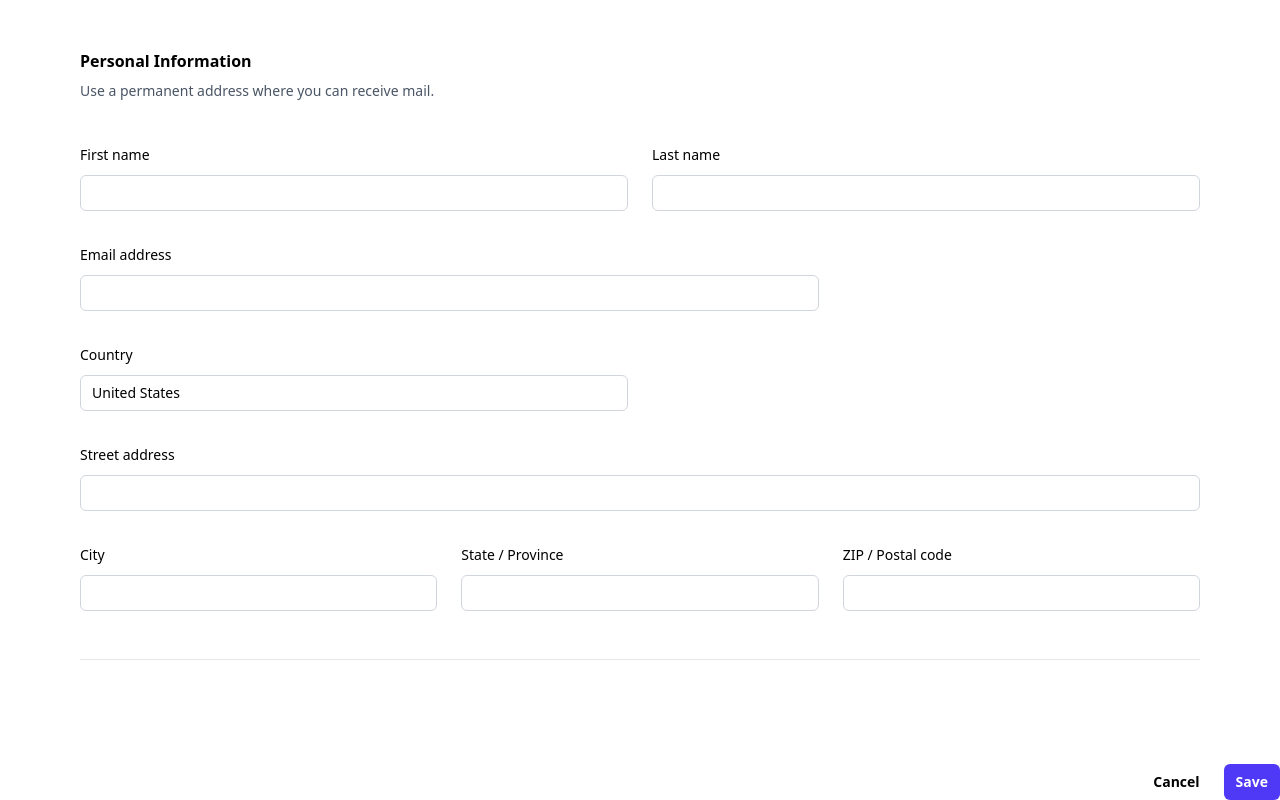
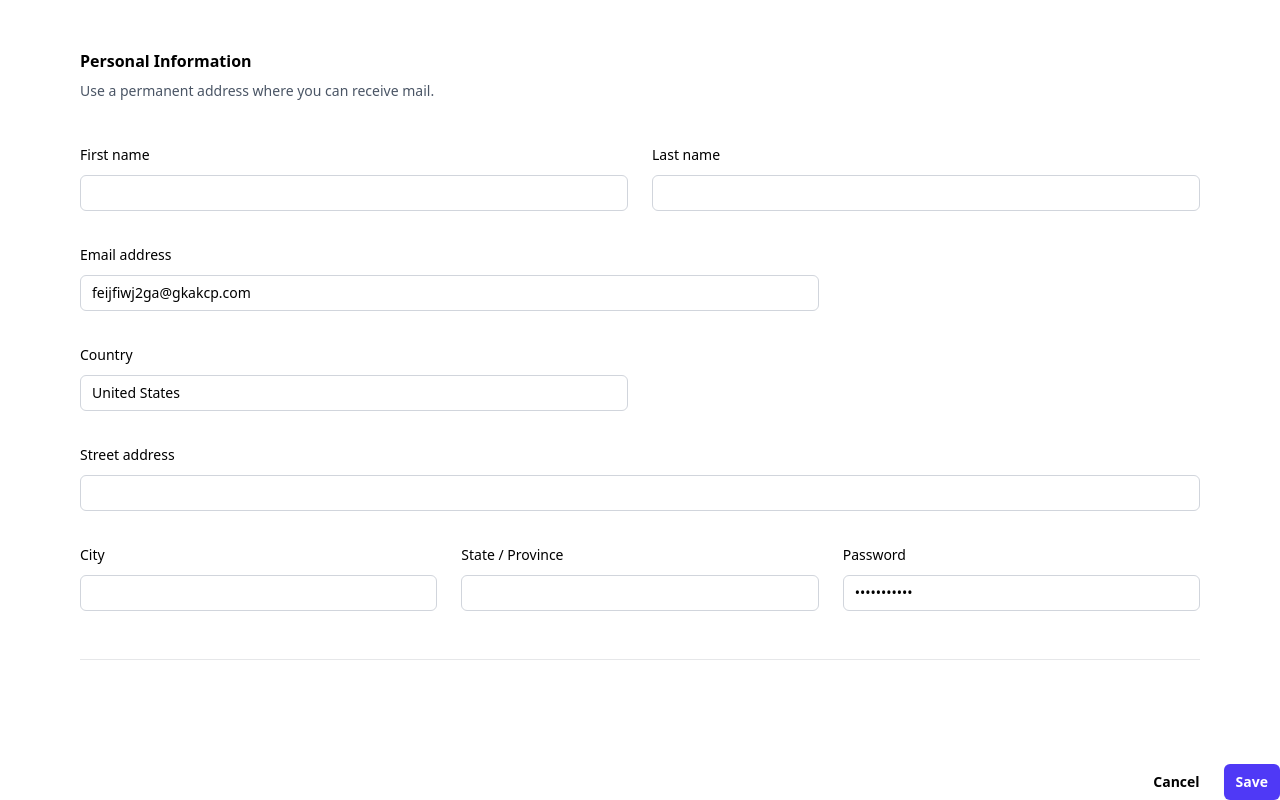
Before and after one commit to Dami-18/IRISMS, a Next.js app: page /register in a window 1280 px wide. Shown: the part 450-1250 px from the top of the page. Built offline with nearby package versions, Linux system fonts and the light colour scheme.

Commit message:
state errors

```diff
--- a/src/app/register/page.tsx
+++ b/src/app/register/page.tsx
@@ -1,12 +1,15 @@
 // Register Page
-
+"use client";
+import { useActionState, useState } from "react";
 import Form from "next/form";
+import { signup } from "auth";
 
 const Register = () => {
+  const [state, action, pending] = useActionState(signup, undefined);
   return (
     // Basically action will be a function which will be server sided call it signup.ts we have to validate the data first, using zod library(my suggestion but can do regex method from the scratch)
     // in the same file if the user has entered all the data correctly then call the backend and create a new user so tbh isme bas ab registration info,design change hogi and action me function name aayega basssssss backend se bas we'll do one api call
-    <Form action="/todonai pata meko ki kya karna he abhi but figure out kr lenge vro">
+    <Form action={action}>
       <div className="space-y-12 p-20">
         <div className="border-b border-gray-900/10 pb-12">
           <h2 className="text-base/7 font-semibold">Profile</h2>
@@ -24,12 +27,16 @@ const Register = () => {
                     id="username"
                     name="username"
                     type="text"
-                    placeholder="janesmith"
+                    defaultValue="ewfuwehuf"
                     className="block min-w-0 grow py-1.5 pr-3 pl-1 text-base placeholder:text-gray-400 focus:outline-none sm:text-sm/6"
                   />
                 </div>
               </div>
             </div>
+            {/*change the error style create a modal or something for it*/}
+            {state?.errors?.username && (
+              <p className="text-red-800">{state.errors.username}</p>
+            )}
 
             <div className="col-span-full">
               <label htmlFor="about" className="block text-sm/6 font-medium">
@@ -102,12 +109,17 @@ const Register = () => {
                 <input
                   id="email"
                   name="email"
-                  type="email"
                   autoComplete="email"
+                  defaultValue="feijfiwj2ga@gkakcp.com"
                   className="block w-full rounded-md bg-white px-3 py-1.5 text-base outline-1 -outline-offset-1 outline-gray-300 placeholder:text-gray-400 focus:outline-2 focus:-outline-offset-2 focus:outline-indigo-600 sm:text-sm/6"
                 />
               </div>
             </div>
+
+            {/*change the error style create a modal or something for it*/}
+            {state?.errors?.email && (
+              <p className="text-red-800">{state.errors.email}</p>
+            )}
 
             <div className="sm:col-span-3">
               <label htmlFor="country" className="block text-sm/6 font-medium">
@@ -176,21 +188,23 @@ const Register = () => {
             </div>
 
             <div className="sm:col-span-2">
-              <label
-                htmlFor="postal-code"
-                className="block text-sm/6 font-medium"
-              >
-                ZIP / Postal code
+              <label htmlFor="password" className="block text-sm/6 font-medium">
+                Password
               </label>
               <div className="mt-2">
                 <input
-                  id="postal-code"
-                  name="postal-code"
-                  type="text"
-                  autoComplete="postal-code"
+                  id="password"
+                  name="password"
+                  type="password"
+                  autoComplete="password"
+                  defaultValue="fqkf2j3!31S"
                   className="block w-full rounded-md bg-white px-3 py-1.5 text-base outline-1 -outline-offset-1 outline-gray-300 placeholder:text-gray-400 focus:outline-2 focus:-outline-offset-2 focus:outline-indigo-600 sm:text-sm/6"
                 />
               </div>
+              {/*change the error style create a modal or something for it*/}
+              {state?.errors?.password && (
+                <p className="text-red-800">{state.errors.password}</p>
+              )}
             </div>
           </div>
         </div>
```
